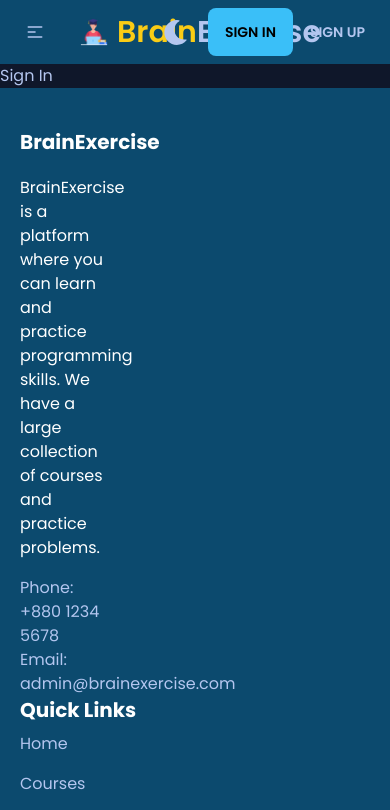
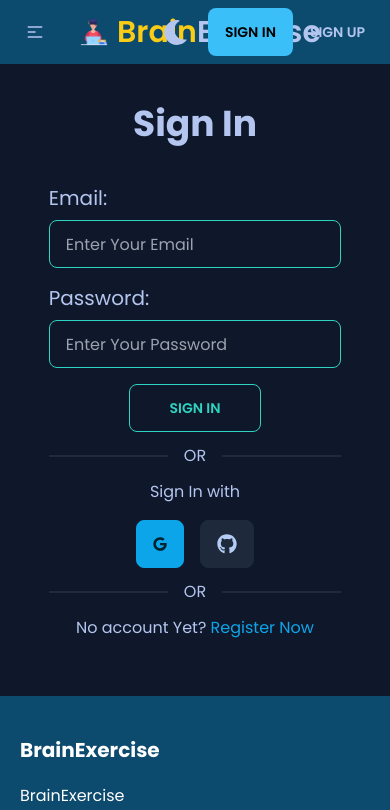
Before and after one commit to MarufAlAslam/brain-exercise-client, a React (Create React App) app: page /login in a window 390 px wide. Shown: the top 810 px of the page. Built offline with nearby package versions, Linux system fonts and the light colour scheme.

Commit message:
sign in sign up done

```diff
--- /dev/null
+++ b/src/pages/Broken/Broken.js
@@ -0,0 +1,11 @@
+import React from 'react';
+
+const Broken = () => {
+    return (
+        <div>
+            <img src="./Broken.svg" alt="" />
+        </div>
+    );
+};
+
+export default Broken;
--- a/src/pages/SignIn/SignIn.js
+++ b/src/pages/SignIn/SignIn.js
@@ -1,9 +1,47 @@
 import React from 'react';
+import { FaGithub, FaGoogle } from 'react-icons/fa';
+import { Link } from 'react-router-dom';
 
 const SignIn = () => {
     return (
         <div>
-            <h2>Sign In</h2>
+            <div className='lg:w-1/2 w-3/4 mx-auto py-10'>
+                <div className='text-center mb-10'>
+                    <h1 className='text-4xl font-bold'>Sign In</h1>
+                </div>
+                <form>
+                    <div className='mb-4'>
+                        <label className='mb-2 text-xl block'>Email:</label>
+                        <input type="email" placeholder="Enter Your Email" className="input input-bordered input-success w-full" required />
+                    </div>
+                    <div className='mb-4'>
+                        <label className='mb-2 text-xl block'>Password:</label>
+                        <input type="password" placeholder="Enter Your Password" className="input input-bordered input-success w-full" required />
+                    </div>
+
+                    <div className='mb-4 text-center'>
+                        <button className='btn btn-outline btn-success px-10'>Sign In</button>
+                    </div>
+                </form>
+
+                <div className="divider">OR</div>
+
+                <div className='mb-4 text-center'>
+                    <p>Sign In with</p>
+                </div>
+                <div className='mb-4 text-center flex justify-center items-center'>
+                    <button className='btn btn-info mx-2'>
+                        <FaGoogle></FaGoogle>
+                    </button>
+                    <button className='btn btn-black text-xl mx-2'>
+                        <FaGithub></FaGithub>
+                    </button>
+                </div>
+                <div className="divider">OR</div>
+                <div className='mb-4 text-center'>
+                    <p>No account Yet? <Link to='/signup' className='text-sky-500'>Register Now</Link></p>
+                </div>
+            </div>
         </div>
     );
 };
--- a/src/pages/SignUp/SignUp.js
+++ b/src/pages/SignUp/SignUp.js
@@ -1,9 +1,61 @@
 import React from 'react';
+import { FaGithub, FaGoogle } from 'react-icons/fa';
+import { Link } from 'react-router-dom';
 
 const SignUp = () => {
     return (
         <div>
-            <h2>Sign Up</h2>
+            <div>
+                <div className='lg:w-1/2 w-3/4 mx-auto py-10'>
+                    <div className='text-center mb-10'>
+                        <h1 className='text-4xl font-bold'>Sign Up</h1>
+                    </div>
+                    <form>
+                        <div className='mb-4'>
+                            <label className='mb-2 text-xl block'>Full Name:</label>
+                            <input type="text" placeholder="Enter Your Full Name" className="input input-bordered input-success w-full" required />
+                        </div>
+                        <div className='mb-4'>
+                            <label className='mb-2 text-xl block'>Email:</label>
+                            <input type="email" placeholder="Enter Your Email" className="input input-bordered input-success w-full" required />
+                        </div>
+                        <div className='mb-4'>
+                            <label className='mb-2 text-xl block'>Photo URL:</label>
+                            <input type="url" placeholder="Enter Your Photo Url" className="input input-bordered input-success w-full" required />
+                        </div>
+                        <div className='mb-4'>
+                            <label className='mb-2 text-xl block'>Password:</label>
+                            <input type="password" placeholder="Enter Your Password" className="input input-bordered input-success w-full" required />
+                        </div>
+                        <div className='mb-4'>
+                            <label className='mb-2 text-xl block'>Confirm Password:</label>
+                            <input type="password" placeholder="Enter Your Password" className="input input-bordered input-success w-full" required />
+                        </div>
+
+                        <div className='mb-4 text-center'>
+                            <button className='btn btn-outline btn-success px-10'>Sign Up</button>
+                        </div>
+                    </form>
+
+                    <div className="divider">OR</div>
+
+                    <div className='mb-4 text-center'>
+                        <p>Sign Up with</p>
+                    </div>
+                    <div className='mb-4 text-center flex justify-center items-center'>
+                        <button className='btn btn-info mx-2'>
+                            <FaGoogle></FaGoogle>
+                        </button>
+                        <button className='btn btn-black text-xl mx-2'>
+                            <FaGithub></FaGithub>
+                        </button>
+                    </div>
+                    <div className="divider">OR</div>
+                    <div className='mb-4 text-center'>
+                        <p>Already Have an Account? <Link to='/login' className='text-sky-500'>Sign In Now</Link></p>
+                    </div>
+                </div>
+            </div>
         </div>
     );
 };
```
Also changed, not shown: src/pages/Broken/Broken.svg (added).
